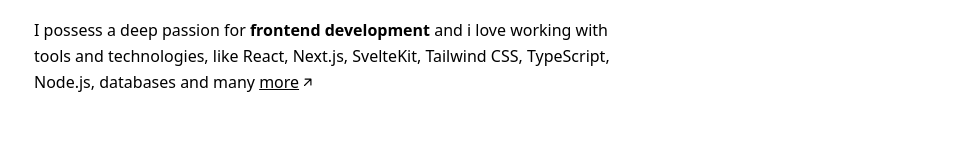
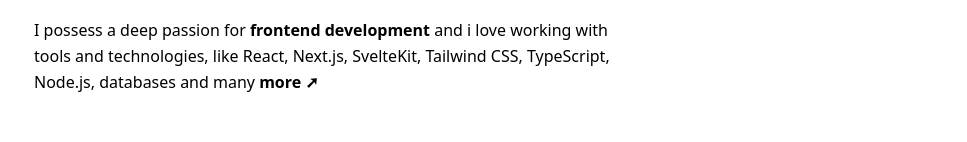
Before and after one commit to vanityadav/about-me, a SvelteKit app: page / in a window 1280 px wide. Shown: the part 195-337 px from the top of the page, without its empty margins (156-1123 px from the left). Built offline with nearby package versions, Linux system fonts and the light colour scheme.

Commit message:
Update +page.svelte

```diff
--- a/src/routes/+page.svelte
+++ b/src/routes/+page.svelte
@@ -18,22 +18,8 @@
 				<b>frontend development</b>
 				and i love working with tools and technologies, like React, Next.js, SvelteKit, Tailwind CSS,
 				TypeScript, Node.js, databases and many
-				<a href="/about" class="inline-flex underline group">
-					<p class="flex items-center gap-0.5">
-						<span> more </span>
-						<svg
-							width="14"
-							height="14"
-							viewBox="0 0 12 12"
-							fill="none"
-							xmlns="http://www.w3.org/2000/svg"
-							><path
-								class="group-hover:fill-primary"
-								d="M3.5 3C3.22386 3 3 3.22386 3 3.5C3 3.77614 3.22386 4 3.5 4V3ZM8.5 3.5H9C9 3.22386 8.77614 3 8.5 3V3.5ZM8 8.5C8 8.77614 8.22386 9 8.5 9C8.77614 9 9 8.77614 9 8.5H8ZM2.64645 8.64645C2.45118 8.84171 2.45118 9.15829 2.64645 9.35355C2.84171 9.54882 3.15829 9.54882 3.35355 9.35355L2.64645 8.64645ZM3.5 4H8.5V3H3.5V4ZM8 3.5V8.5H9V3.5H8ZM8.14645 3.14645L2.64645 8.64645L3.35355 9.35355L8.85355 3.85355L8.14645 3.14645Z"
-								fill="#000"
-							/>
-						</svg>
-					</p>
+				<a href="/about" class=" hover:underline hover:text-secondary">
+					<b> more &#x279A;</b>
 				</a>
 			</ContextBox>
 		</div>
```
